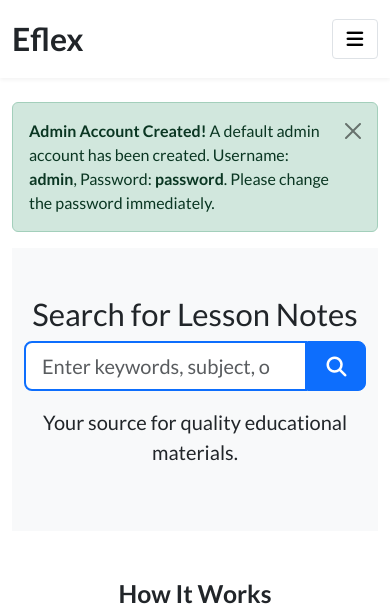
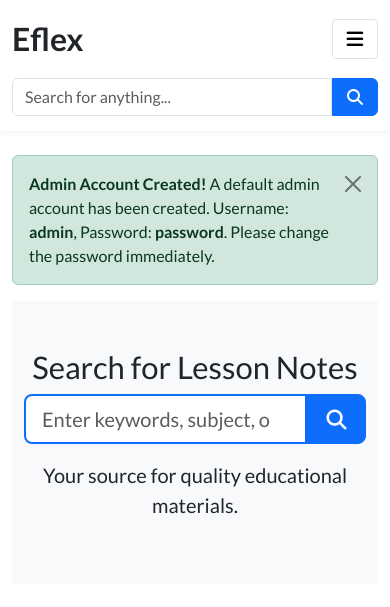
Before and after one commit to philmorehost/EFLEX, a PHP site: page / in a window 390 px wide. Shown: the top 607 px of the page. Run offline with PHP 8.4, Linux system fonts and the light colour scheme; data that the repository does not hold is empty; some libraries are stand-ins or nearby versions.

Commit message:
fix: Restore header search bar and ensure responsiveness
This commit fixes an issue where the header search bar was not visible on mobile devices.

- Modified `css/custom_style.css` to remove `display: none` from the header search bar in the mobile media query.
- Added styles to ensure the header search bar is responsive and integrates well with the mobile navigation layout.

This change ensures the search functionality is accessible across all pages and on all devices, improving the user experience.

```diff
--- a/css/custom_style.css
+++ b/css/custom_style.css
@@ -342,11 +342,15 @@ h1, h2, h3, h4, h5, h6 {
 
 @media (max-width: 991.98px) {
     .header-search {
-        display: none; /* Hide search bar on mobile */
+        display: block; /* Show search bar on mobile */
+        order: 3; /* Place it after other elements */
+        width: 100%;
+        margin: 15px 0 0;
     }
 
     .header-main .container > .d-flex {
         justify-content: space-between !important;
+        flex-wrap: wrap; /* Allow items to wrap */
     }
 
     .nav-toggle-btn {
```
